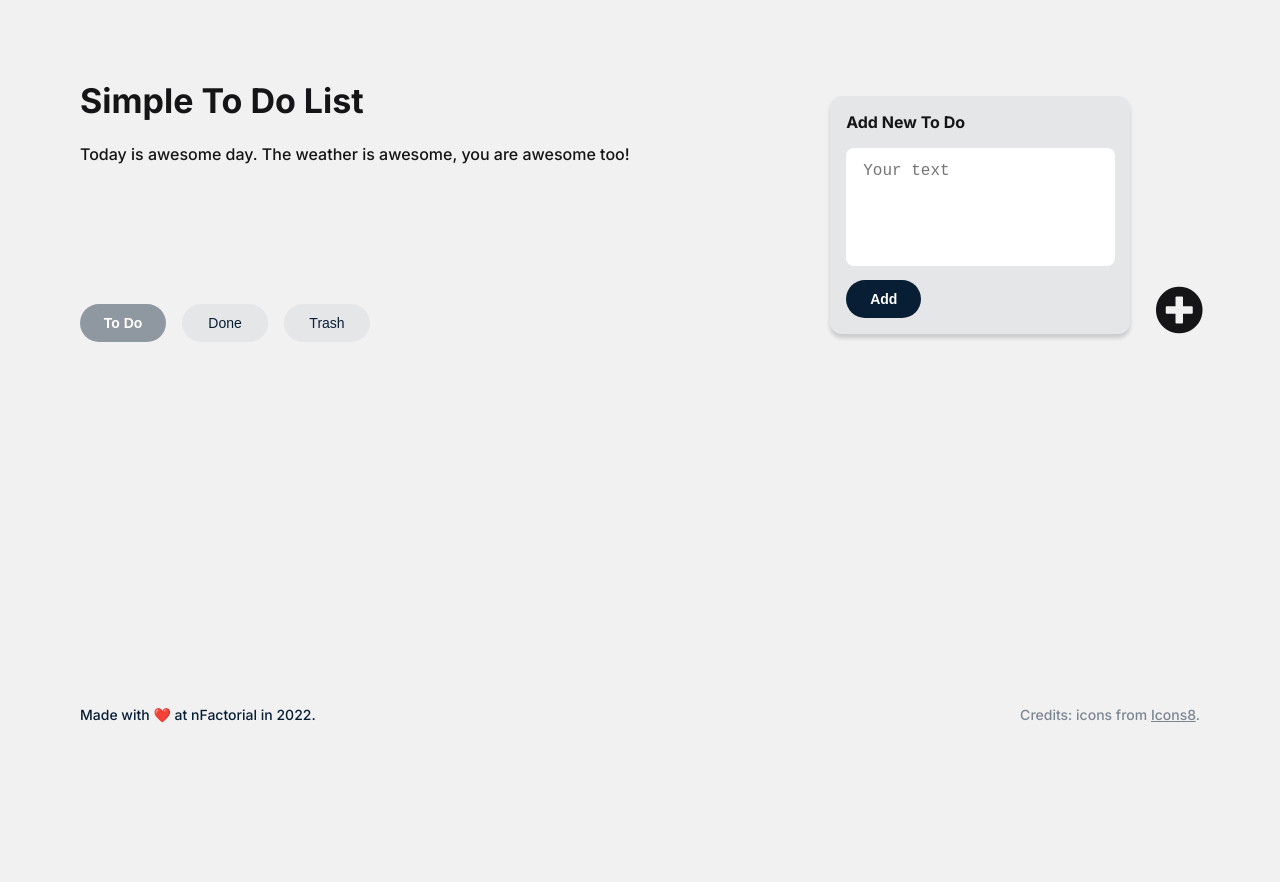
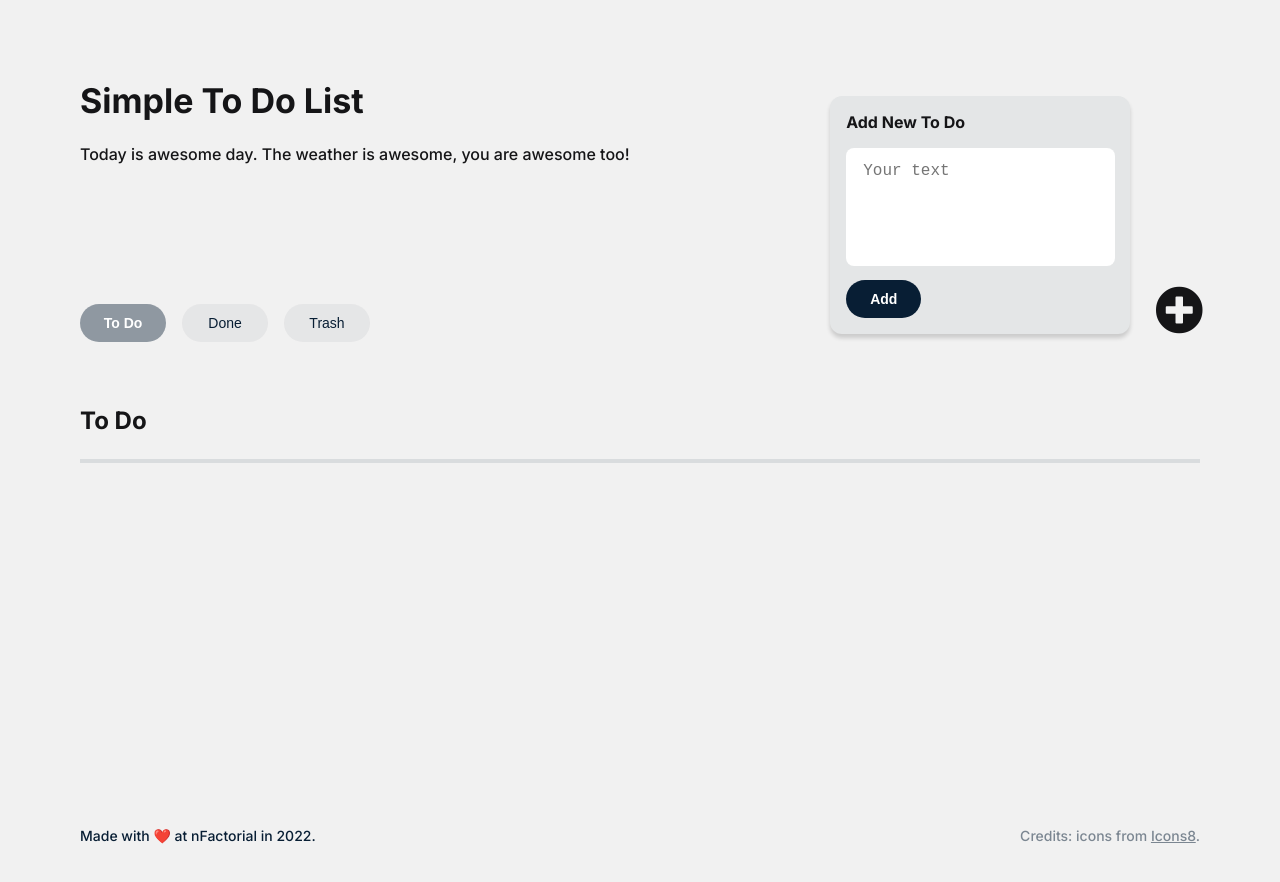
Before and after one commit to Aiknn/todo-list, a React (Create React App) app: page / in a window 1280 px wide. Shown: the top 882 px of the page. Before the commit the page ends 817 px from the top, so only its background shows below. Built offline with nearby package versions, Linux system fonts and the light colour scheme.

Commit message:
add hr line

```diff
--- a/src/App.css
+++ b/src/App.css
@@ -78,6 +78,14 @@ textarea{
     color: white;
     font-weight: 700;
 }
+.filter-name{
+    font-size: 24px;
+    font-weight: 700;
+    margin-top: 64px;
+}
+hr{
+    border: 2px solid rgba(8, 30, 52, 0.1);
+}
 .todo-list {
     list-style: none;
 }
--- a/src/App.js
+++ b/src/App.js
@@ -32,7 +32,7 @@ function App() {
         <Header />
         <NewTodo onSubmit={newTodoHandler}/>
         <TodoSwitcher filterStatus={filterStatus} setFilterStatus={setFilterStatus}/>
-        <TodoList todos={todos} filteredTodos={filteredTodos}/>
+        <TodoList filteredTodos={filteredTodos} filterStatus={filterStatus}/>
         <Footer />
     </div>
   );
--- a/src/components/TodoList.js
+++ b/src/components/TodoList.js
@@ -2,12 +2,21 @@ import React from "react";
 import Todo from "./Todo";
 
 const TodoList = (props) => {
+    const filterUiNameHandler = () => {
+        if (props.filterStatus === 'uncompleted') return 'To Do';
+        if (props.filterStatus === 'completed') return 'Done';
+        if (props.filterStatus === 'deleted') return 'Trash';
+    };
     return(
-        <ul className="todo-list">
-        {props.filteredTodos.map(todo => (
-            <Todo text={todo.text} key={todo.id}/>
-        ))}
-    </ul>
+        <div>
+            <p className="filter-name">{filterUiNameHandler()}</p>
+            <hr />
+            <ul className="todo-list">
+                {props.filteredTodos.map(todo => (
+                    <Todo text={todo.text} key={todo.id}/>
+                ))}
+            </ul>
+        </div>
     )
 };
 
```
